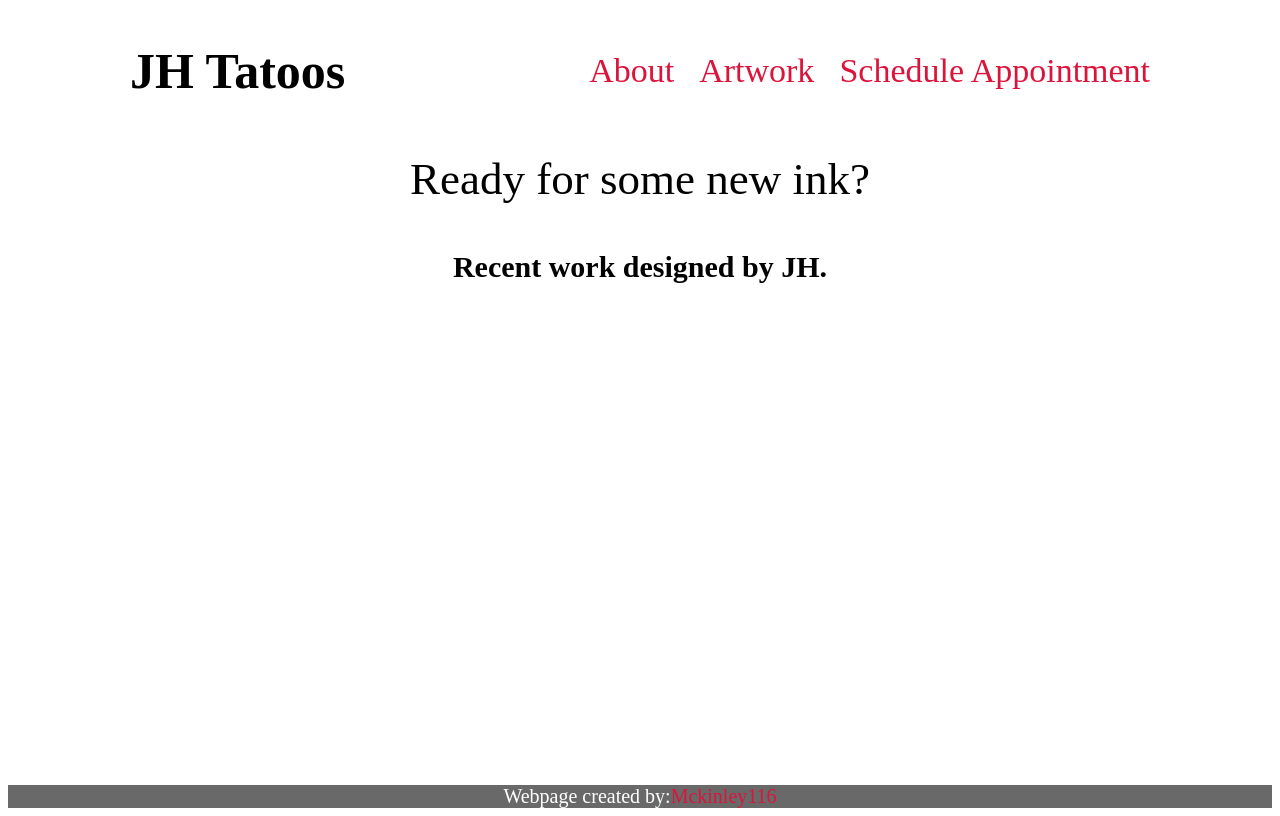
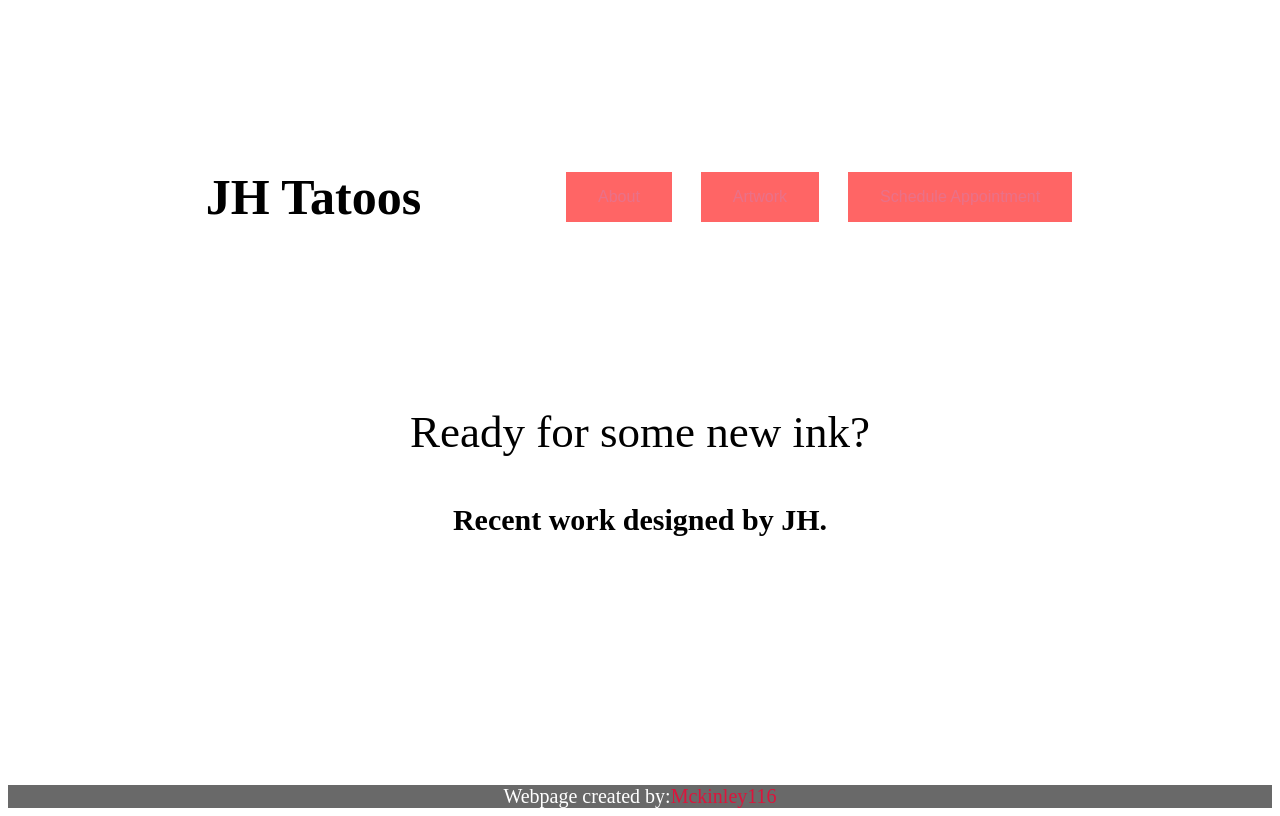
Before and after one commit to McKinley116/JH-Tatoos-Landing-Page, a plain HTML site: page index.html in a window 1280 px wide. Drawn offline with Linux system fonts and the light colour scheme.

Commit message:
testing of button hover effects

```diff
--- a/index.html
+++ b/index.html
@@ -12,9 +12,9 @@
         <!-- insert JH Logo here-->
         <h1>JH Tatoos</h1>
         <nav>
-            <a href="about.html">About</a>
-            <a href="artwork.html">Artwork</a>
-            <a href="schedule.html">Schedule Appointment</a>
+            <button><a href="about.html">About</a></button>
+            <button><a href="artwork.html">Artwork</a></button>
+            <button><a href="schedule.html">Schedule Appointment</a></button>
         </nav>
     </header>
 
@@ -25,6 +25,7 @@
 
         <h2> Recent work designed by JH. </h2>
         <!-- insert JH recent artwork-->
+        <div class="content-body">
             <div class="box1"><img src="" alt="">
 
             </div>
@@ -37,7 +38,7 @@
             <div class="box4"><img src="" alt="">
 
             </div>
-
+        </div>
 
     <footer>
         Webpage created by: <a href="https://github.com/McKinley116">Mckinley116</a>
--- a/styles.css
+++ b/styles.css
@@ -12,7 +12,11 @@
         justify-content: space-around;
         align-content: center;
         align-items: center;
-        width: 100%;
+        padding: 10%;
+        text-align: center;
+        background: transparent;
+        color: black;
+        font-size: 30px;
     }
 
     footer {
@@ -32,7 +36,7 @@
         font-weight: lighter;
         display: flex;
         gap: 25px;
-
+        color: black;
     }
 
     .introtext {
@@ -72,3 +76,17 @@
         text-decoration: none;
         color: crimson;
       }
+
+      button {
+        background-color: red;
+        border: none;
+        color: black;
+        padding: 16px 32px;
+        text-align: center;
+        font-size: 16px;
+        margin: 4px 2px;
+        opacity: 0.6;
+        transition: 0.3s;
+      }
+
+      button:hover {opacity: 1}
```
Lines whose indentation alone changed are shown as unchanged.
